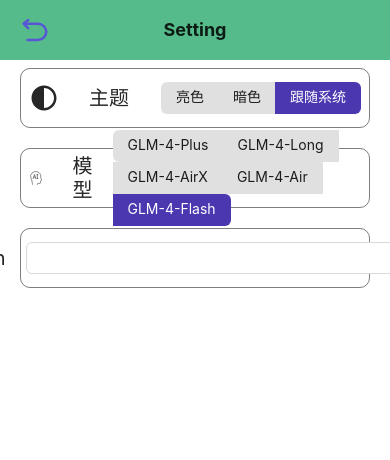
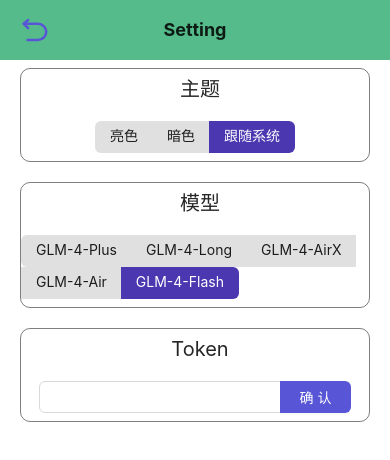
Before and after one commit to SovLyn/tauri-chatglm, a React (Vite) app: page /setting in a window 390 px wide. Shown: the top 460 px of the page. Built offline with nearby package versions, Linux system fonts and the light colour scheme.

Commit message:
fix: partially added support for narrow screens

```diff
--- a/src-tauri/tauri.conf.json
+++ b/src-tauri/tauri.conf.json
@@ -16,7 +16,7 @@
         "title": "chatglm",
         "width": 960,
         "height": 600,
-        "minWidth": 700,
+        "minWidth": 768,
         "transparent": true,
         "decorations": false
       }
--- a/src/pages/Setting/index.module.less
+++ b/src/pages/Setting/index.module.less
@@ -22,7 +22,8 @@
         color: var(--Color-Text-Primary);
         transition: all 0.3s ease-in-out;
         padding: 0px var(--Space-Padding-paddingS);
-        gap: var(--Space-Padding-paddingMD);        border: 1px solid var(--Color-Text-Secondary);
+        gap: var(--Space-Padding-paddingMD);
+        border: 1px solid var(--Color-Text-Secondary);
 
         &:hover {
             box-shadow: 0 0 10px var(--Color-Text-Secondary);
@@ -32,6 +33,7 @@
             width: 30px;
             height: 30px;
             fill: var(--Color-Text-Primary);
+            stroke: var(--Color-Text-Primary);
             transition: inherit;
         }
 
@@ -101,6 +103,25 @@
     }
 }
 
+@media (max-width: 768px) {
+    .container {
+        .item {
+            flex-direction: column;
+            height: auto;
+            padding: var(--Space-Padding-paddingS) 0;
+
+            svg {
+                display: none;
+            }
+
+            .input {
+                min-width: 0;
+                width: auto;
+            }
+        }
+    }
+}
+
 .container::-webkit-scrollbar {
     width: 5px;
     overflow: hidden;
--- a/src/sw.js
+++ b/src/sw.js
@@ -6,13 +6,13 @@
 
 workbox.routing.registerRoute(
   ({ url }) => url.origin === "https://tauri-test-app.vercel.app",
-  new workbox.strategies.CacheFirst({
+  new workbox.strategies.StaleWhileRevalidate({
     cacheName: "static-resources",
   })
 );
 workbox.routing.registerRoute(
   ({ url }) => url.origin === "https://cdnjs.cloudflare.com",
-  new workbox.strategies.CacheFirst({
+  new workbox.strategies.StaleWhileRevalidate({
     cacheName: "cloudflare-cdn-resources",
   })
 );
```
Also changed, not shown: src/assets/model.svg.
